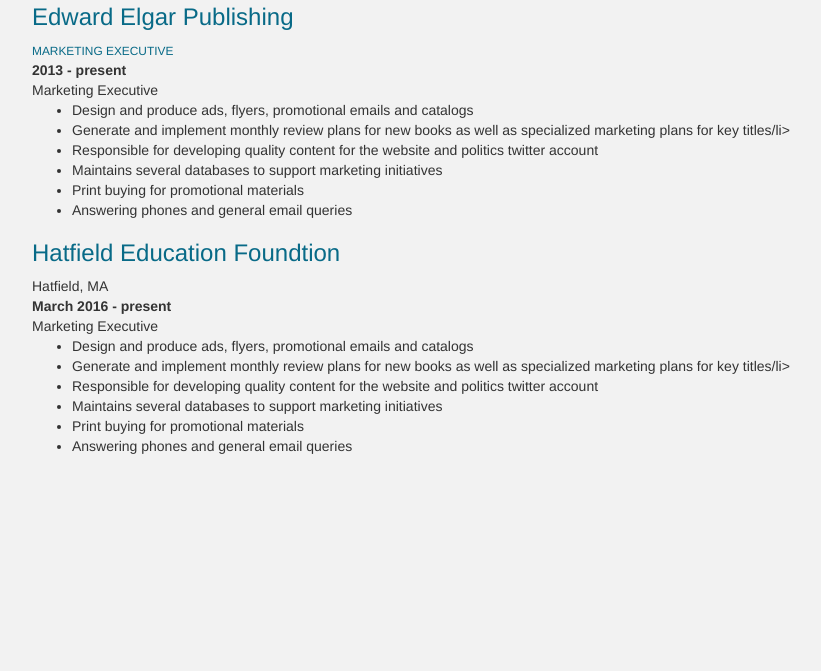
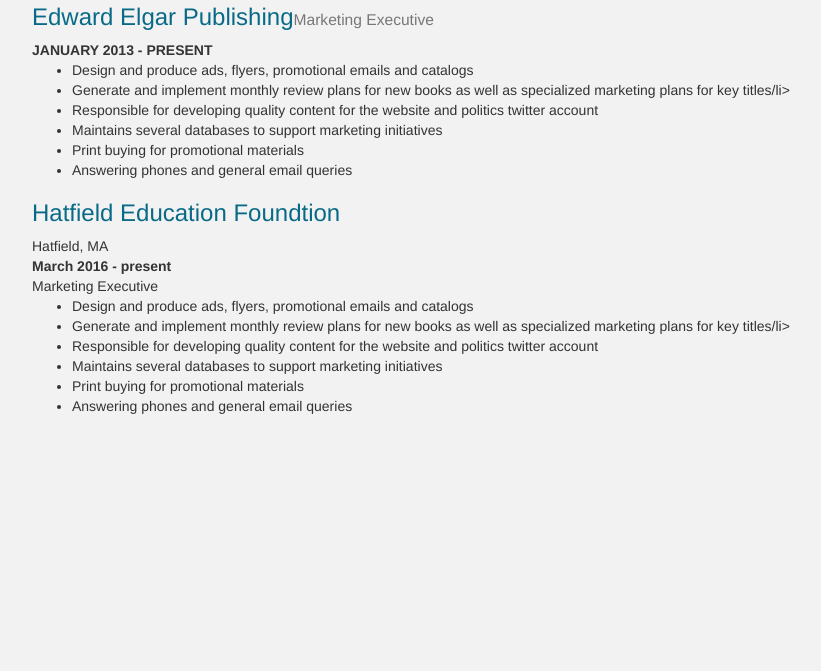
Before and after one commit to siosue/siosue.github.io, a plain HTML site: page index.html in a window 1280 px wide. Shown: the part 129-800 px from the top of the page, without its empty margins (38-859 px from the left). Drawn offline with nearby package versions, Linux system fonts and the light colour scheme.

Commit message:
Update index.html

```diff
--- a/index.html
+++ b/index.html
@@ -28,9 +28,8 @@
         <h2>Work History</h2>
 
         <div class="employer">
-          <div class="employer-name"><h3>Edward Elgar Publishing</h3><small>MARKETING EXECUTIVE</small></div>
-          <div class="dates">2013 - present</div>
-            <div class="job-title">Marketing Executive</div>
+          <div class="employer-name"><h3>Edward Elgar Publishing<small>Marketing Executive</small></h3></div>
+          <div class="dates">JANUARY 2013 - PRESENT</div>
             <ul>
               <li>Design and produce ads, flyers, promotional emails and catalogs</li>
               <li>Generate and implement monthly review plans for new books as well as specialized marketing plans for key titles/li>
```
